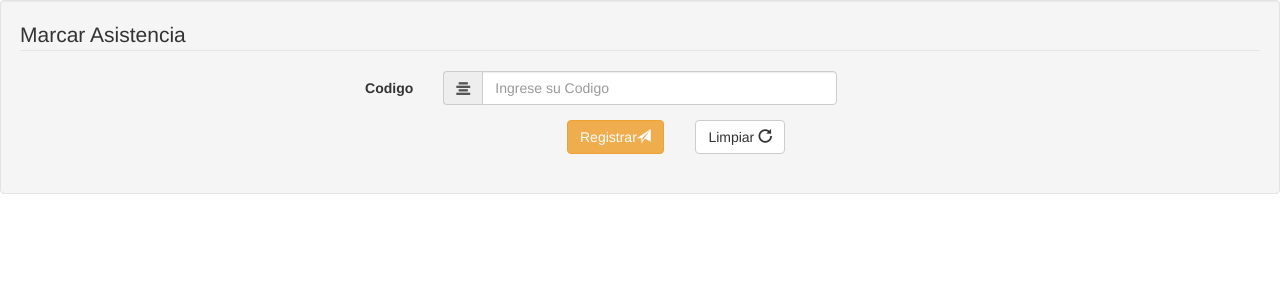
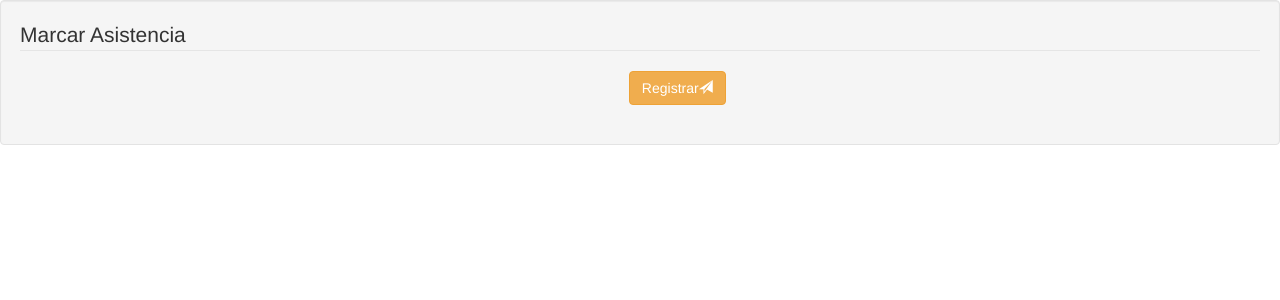
Before and after one commit to hbars512/recoface, a PHP site: page /marcar.php in a window 1280 px wide. Shown: the part 252-552 px from the top of the page. Run offline with PHP 8.4, Linux system fonts and the light colour scheme; some libraries are stand-ins or nearby versions.

Commit message:
Marcar usando un fichero

```diff
--- a/marcar.php
+++ b/marcar.php
@@ -12,15 +12,15 @@ include "./function/header.php";
 
         <!-- Text input-->
 
-        <div class="form-group">
-            <label class="col-md-4 control-label">Codigo</label>
-            <div class="col-md-4 inputGroupContainer">
-                <div class="input-group">
-                    <span class="input-group-addon"><i class="glyphicon glyphicon-align-center"></i></span>
-                    <input onkeypress="solonum()" onpaste="alert('No puedes pegar');return false" id="codigo" minlength="7" maxlength="8" required="" name="idAsistencia" placeholder="Ingrese su Codigo" class="form-control"  type="text">
-                </div>
-            </div>
-        </div>
+        <!-- <div class="form&#45;group"> -->
+        <!--     <label class="col&#45;md&#45;4 control&#45;label">Codigo</label> -->
+        <!--     <div class="col&#45;md&#45;4 inputGroupContainer"> -->
+        <!--         <div class="input&#45;group"> -->
+        <!--             <span class="input&#45;group&#45;addon"><i class="glyphicon glyphicon&#45;align&#45;center"></i></span> -->
+        <!--             <input onkeypress="solonum()" onpaste="alert('No puedes pegar');return false" id="codigo" minlength="7" maxlength="8" required="" name="idAsistencia" placeholder="Ingrese su Codigo" class="form&#45;control"  type="text"> -->
+        <!--         </div> -->
+        <!--     </div> -->
+        <!-- </div> -->
 
         <div class="text-center">
             <div style="display: inline-block">
@@ -32,14 +32,14 @@ include "./function/header.php";
                     </div>
                 </div>
             </div>
-            <div style="display: inline-block">
-                <div class="form-group">
-                    <label class="col-md-4 control-label"></label>
-                    <div class="col-md-4">
-                        <button type="reset" class="btn btn-default" >Limpiar <span class="glyphicon glyphicon-repeat"></span></button>
-                    </div>
-                </div>
-            </div>
+            <!-- <div style="display: inline&#45;block"> -->
+            <!--     <div class="form&#45;group"> -->
+            <!--         <label class="col&#45;md&#45;4 control&#45;label"></label> -->
+            <!--         <div class="col&#45;md&#45;4"> -->
+            <!--             <button type="reset" class="btn btn&#45;default" >Limpiar <span class="glyphicon glyphicon&#45;repeat"></span></button> -->
+            <!--         </div> -->
+            <!--     </div> -->
+            <!-- </div> -->
         </div>
 
 
```
Also changed, not shown: function/marcar.php (+22 -8 lines).
